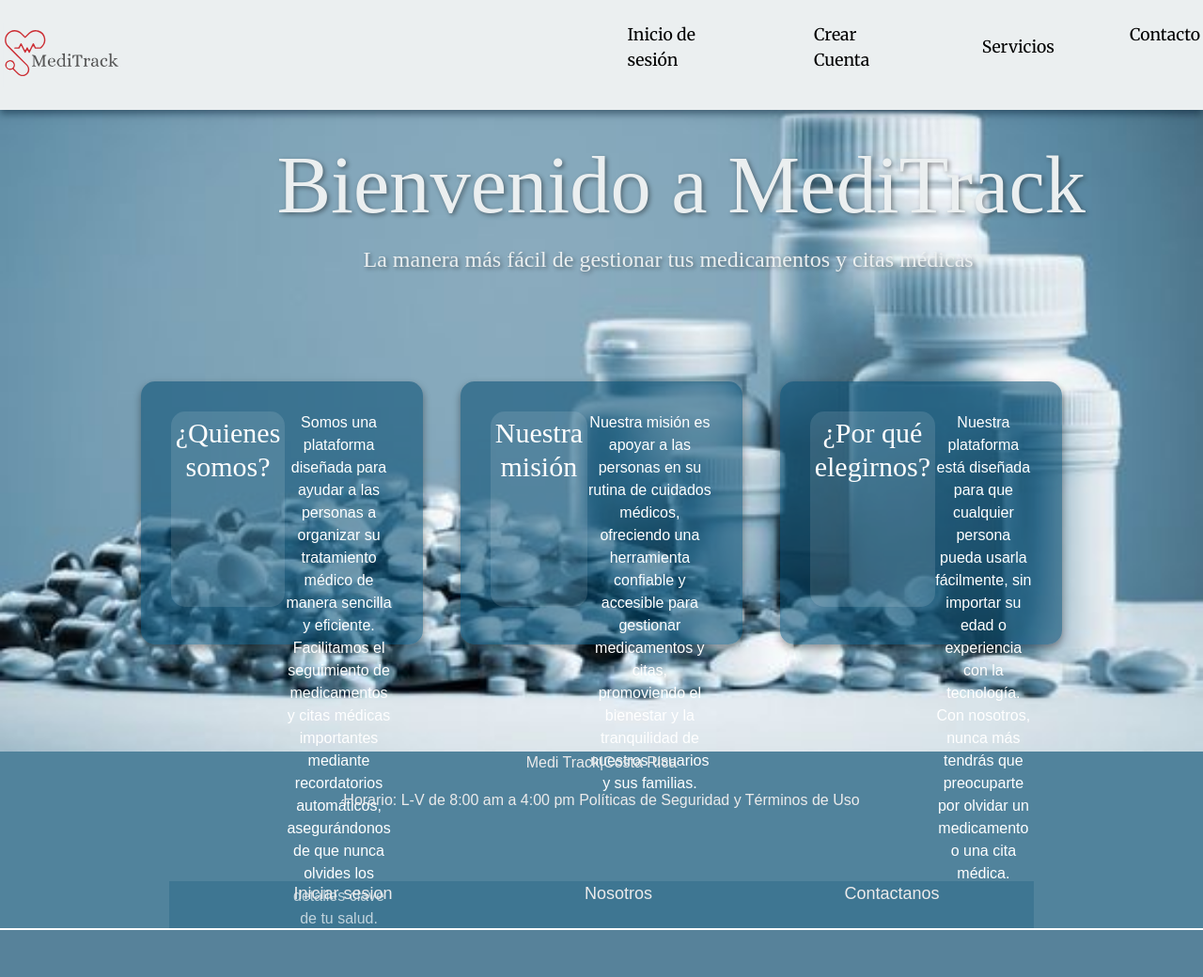
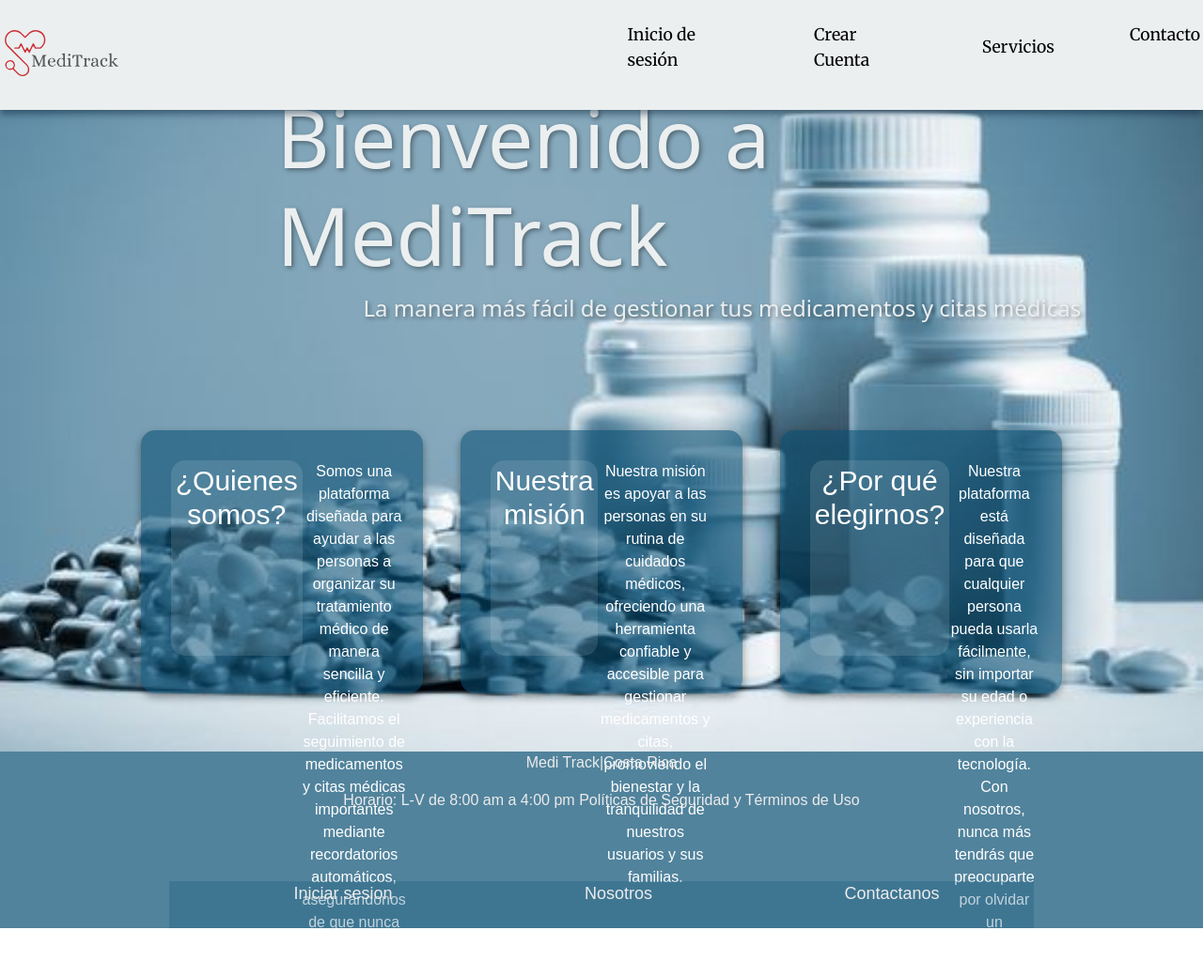
Before and after one commit to r4mir3zzz/web-servidor, a PHP site: page / in a window 1280 px wide. Shown: the top 1040 px of the page at 94% size. Before the commit the page ends 990 px from the top, so only its background shows below. Run offline with PHP 8.4, Linux system fonts and the light colour scheme; some web fonts are replaced.

Commit message:
Update mainIndex.css

```diff
--- a/assets/css/mainIndex.css
+++ b/assets/css/mainIndex.css
@@ -1,9 +1,12 @@
+:root{
+    --font: "Merriweather", serif;
+}
+
 .main-elements {
     display: flex;
     flex-direction: column;
     justify-content: center;
     align-items: center;
-    font-family: 'Times New Roman', Times, serif;
     background-image: url(../../assets/img/background.jpg);
     background-size: cover;
     background-position: center;
@@ -36,13 +39,11 @@
 }
 
 .cards {
-    font-family: 'Times New Roman', Times, serif;
     width: 100%;
     padding: 2rem;
 }
 
 .containers {
-    font-family: 'Times New Roman', Times, serif;
     display: flex;
     flex-direction: row;
     align-items: center;
@@ -53,7 +54,6 @@
 }
 
 .box {
-    font-family: 'Times New Roman', Times, serif;
     display: flex;
     background-color: #074e728f;
     color: white;
@@ -69,7 +69,6 @@
     font-family: 'arial';
 }
 .box h2{
-    font-family: 'Times New Roman', Times, serif;
     display: flex;
     font-size: 30px;
     border: 1px solid  #ffffff2f;
@@ -79,7 +78,6 @@
     padding: 2%;
 }
 .box:hover{
-    font-family: 'Times New Roman', Times, serif;
     display: flex;
     background-color:  #0d8ecfa9;
     transition: transform 0.8s ease;
```
